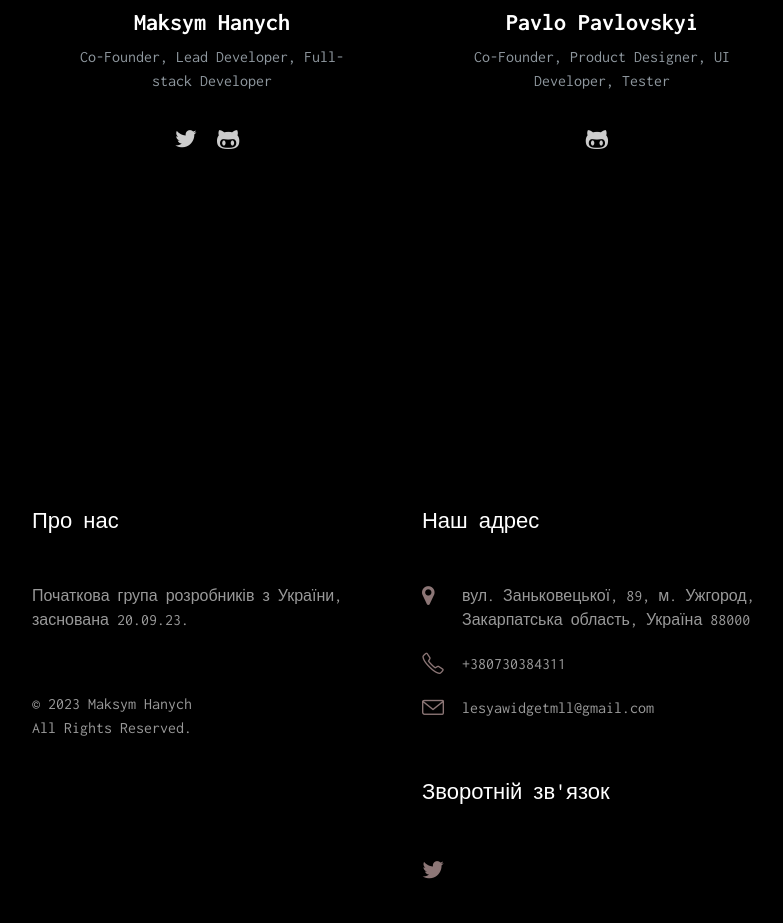
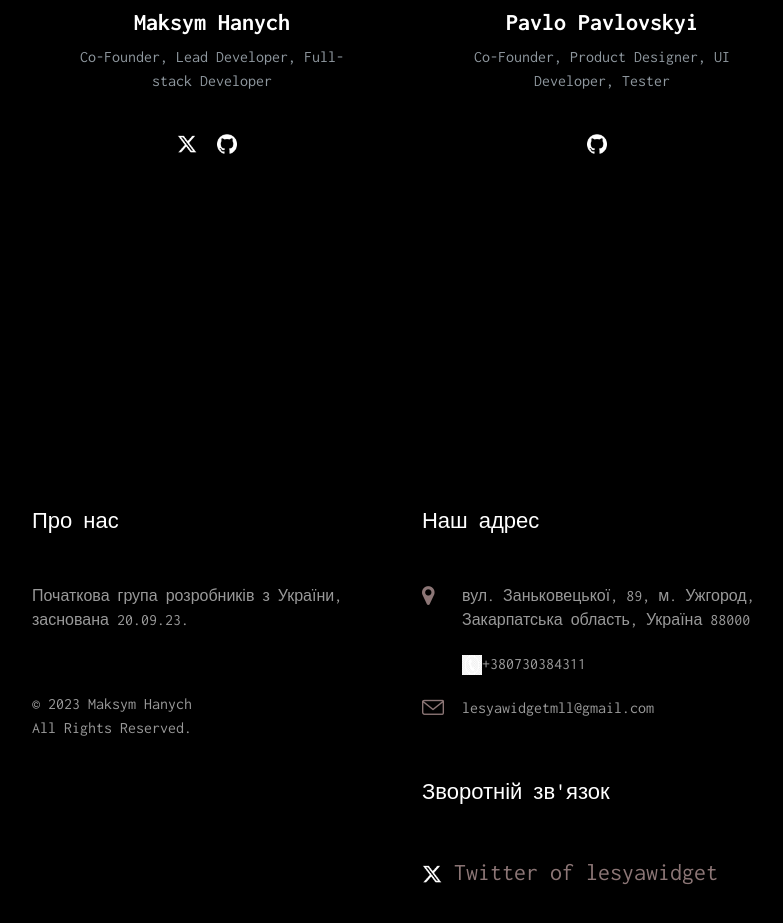
Before and after one commit to wxsteppl/pmll, a plain HTML site: page index.html in a window 1280 px wide. Shown: the part 2140-3063 px from the top of the page, without its empty margins (38-821 px from the left). Drawn offline with Linux system fonts and the light colour scheme; files whose address does not match are found by name; a web font is replaced by a local one.

Commit message:
1.1(1)
123

```diff
--- a/index.html
+++ b/index.html
@@ -155,8 +155,8 @@
 							<span class="position">Co-Founder, Lead Developer, Full-stack Developer</span>
 							  <!--<p>Far far away, behind the word mountains, far from the countries Vokalia and Consonantia, there live the blind texts. Separated they live in Bookmarksgrove right at the coast of the Semantics, a large language ocean.</p>-->
 							<ul class="social-media">
-								<li><a href="https://twitter.com/wildmlll" class="twitter"><i class="icon-twitter"></i></a></li>
-								<li><a href="https://github.com/wildmlll" class="github"><i class="icon-github-alt"></i></a></li>
+								<li><a href="https://twitter.com/wildmlll" class="twitter"><img src="samples/twitterX.png" height="20px" width="20px"></a></li>
+								<li><a href="https://github.com/wildmlll" class="github"><img src="samples/github1white.png" height="20px" width="20px"></a></li>
 							</ul>
 						</div>
 					</div>
@@ -168,7 +168,7 @@
 							<span class="position">Co-Founder, Product Designer, UI Developer, Tester</span>
 						  <!--	<p>Far far away, behind the word mountains, far from the countries Vokalia and Consonantia, there live the blind texts. Separated they live in Bookmarksgrove right at the coast of the Semantics, a large language ocean.</p>-->
 							<ul class="social-media">
-								<li><a href="https://github.com/wxsteppl" class="github"><i class="icon-github-alt"></i></a></li>
+								<li><a href="https://github.com/wxsteppl" class="github"><img src="samples/github1white.png" height="20px" width="20px"></a></li>
 							</ul>
 						</div>
 					</div>
@@ -193,12 +193,12 @@
 					<h3 class="section-title">Наш адрес</h3>
 					<ul class="contact-info">
 						<li><i class="icon-map-marker"></i>вул. Заньковецької, 89, м. Ужгород, Закарпатська область, Україна 88000</li>
-						<li><i class="icon-phone"></i>+380730384311</li>
+						<li><img src="samples/phone1.png" width="20px" height="20px" class="icon-phone">+380730384311</li>
 						<li><i class="icon-envelope"></i><a href="#">lesyawidgetmll@gmail.com</a></li>
 					</ul>
 					<h3 class="section-title">Зворотній зв'язок</h3>
 					<ul class="social-media">
-						<li><a href="https://twitter.com/lesyawidget" class="twitter"><i class="icon-twitter"></i></a></li>
+						<li><a href="https://twitter.com/lesyawidget" class="twitter"><img src="samples/twitterX.png" height="20px" width="20px"> Twitter of lesyawidget</a></li>
 					</ul>
 				</div>
 				</div>
```
Also changed, not shown: samples/address.png (added), samples/email.jpg (added), samples/github1.png (added), samples/github1white.png (added), samples/phone1.png (added), samples/twitterX.png (added).
